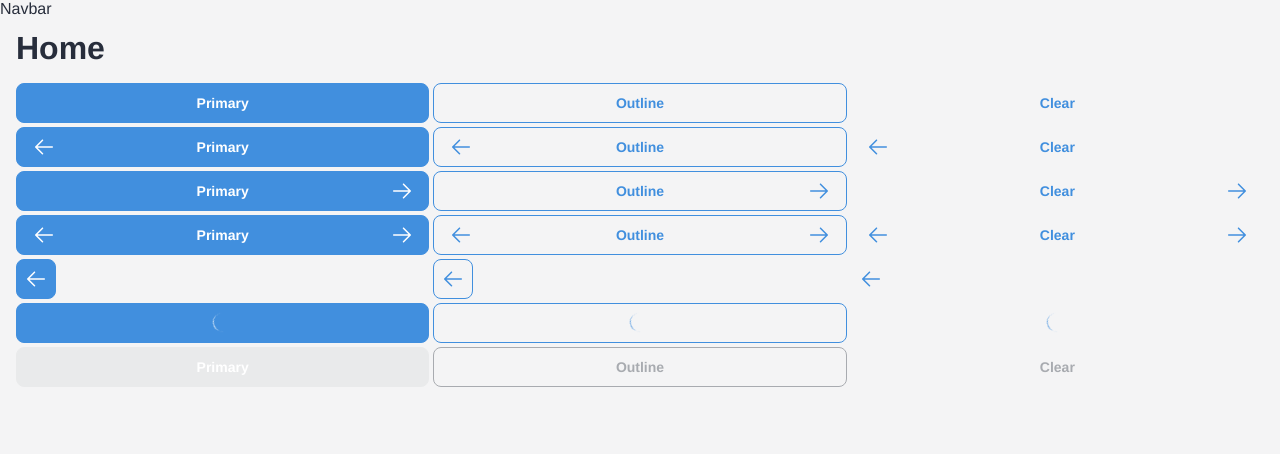
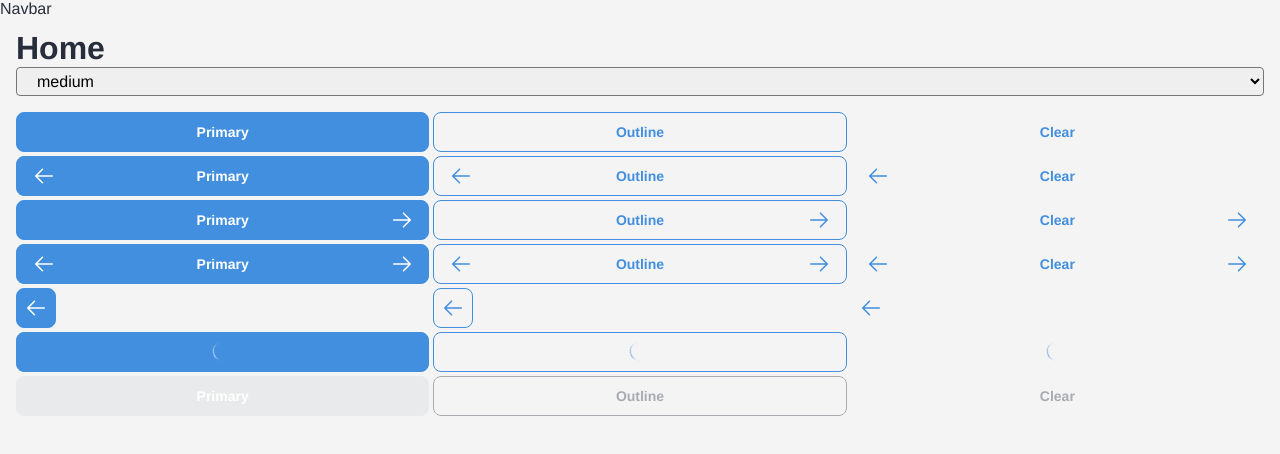
Before and after one commit to ysebasst/url-manager, a React (Vite) app: page / in a window 1280 px wide. Shown: the top 454 px of the page. Built offline with nearby package versions, Linux system fonts and the light colour scheme.

Commit message:
Agregado selector de tamaño botones

```diff
--- a/src/pages/Home.tsx
+++ b/src/pages/Home.tsx
@@ -2,6 +2,7 @@ import { Button } from '../components/button/Button'
 import './Home.scss'
 import { IconSVGType } from '../components/icon-svg/IconSVG'
 import { SizeType } from '../models/size/size.models'
+import { useState } from 'react'
 
 interface ButtonProps {
   prefix: string
@@ -40,18 +41,49 @@ export const Home: React.FC = () => {
     {prefix: '20', text: 'Outline', type: 'outline', disabled: true},
     {prefix: '21', text: 'Clear', type: 'clear', disabled: true},
   ]
+  const sizeList: SizeType[] = ['tiny', 'small', 'medium', 'large', 'giant']
+  const [size, setSize] = useState<SizeType>('medium')
+
+  const handleChangeSize = (event: React.ChangeEvent<HTMLSelectElement>) => {
+    const newSize = event.target.value as SizeType
+    setSize(newSize)
+  }
+
+  const buttonListFormatted = () => {
+    return buttonList.map((button) => ({
+      ...button,
+      size,
+    }))
+  }
 
   return (
     <div className='home'>
       <h1 className='home__title'>Home</h1>
-      <div className="buttons" style={{
+      <select
+        id='size'
+        name='size'
+        value={size}
+        style={{
+          padding: '0.25rem 1rem',
+          width: '100%',
+          borderRadius: '0.25rem',
+        }}
+        onChange={(event) => handleChangeSize(event)}
+      >
+        {
+          sizeList.map((size) => (
+            <option key={size} value={size}>{size}</option>
+          ))
+        }
+      </select>
+      <div className='buttons' style={{
         display: 'grid',
         gridTemplateColumns: 'repeat(3, 1fr)',
         gap: '0.25rem',
         padding: '1rem 0',
       }}>
         {
-          buttonList.map((button) => (
+          buttonListFormatted().map((button) => (
             <Button
               key={button.prefix}
               prefix={button.prefix}
```
